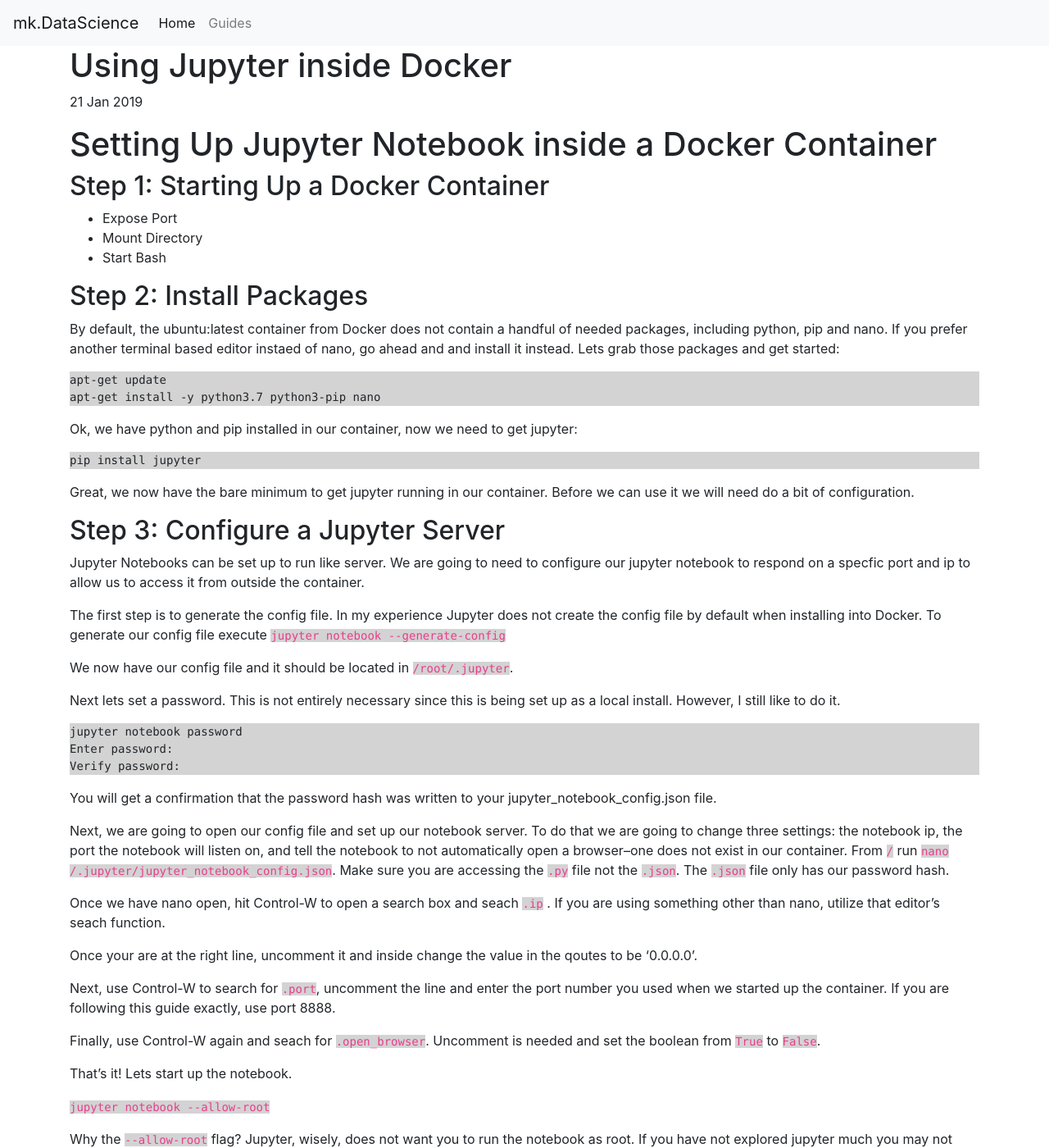
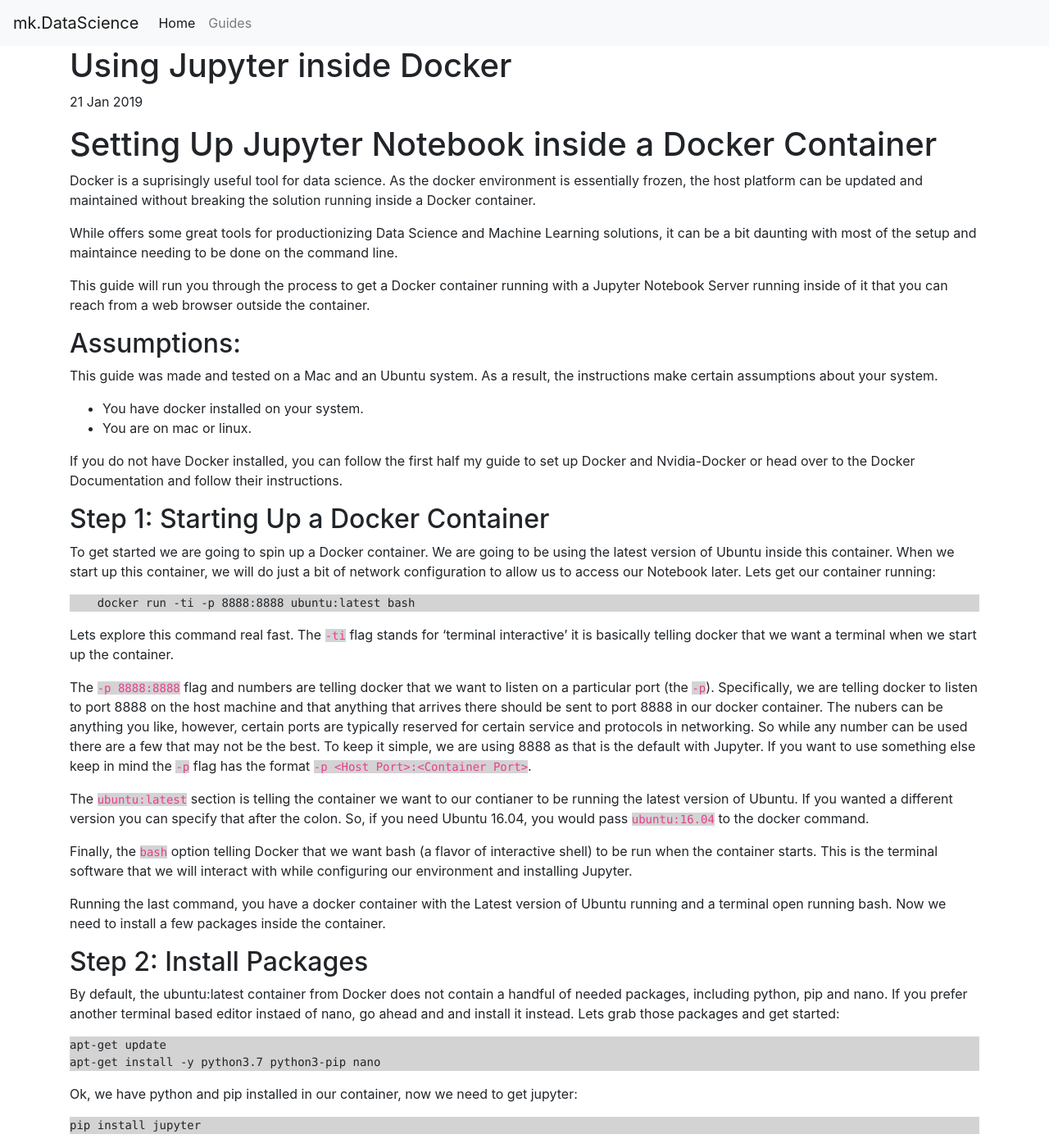
Before and after one commit to MLKrueger1987/mlkrueger1987.github.io, a Jekyll site: the page built from _posts/2019-01-21-Setting-Up-Jupyter-In-Docker.md, in a window 1280 px wide and 1400 px high. Shown: the whole window at 82% size. Built offline with Jekyll 4.4.1, drawn with Linux system fonts in a browser that asks for light colours; nearby versions of some CDN libraries.

Commit message:
finished jupyter guide

````diff
--- a/_posts/2019-01-21-Setting-Up-Jupyter-In-Docker.md
+++ b/_posts/2019-01-21-Setting-Up-Jupyter-In-Docker.md
@@ -4,12 +4,35 @@
 date: 2019-01-21
 ---
 # Setting Up Jupyter Notebook inside a Docker Container
+Docker is a suprisingly useful tool for data science. As the docker environment is essentially frozen, the host platform can be updated and maintained without breaking the solution running inside a Docker container.
 
+While offers some great tools for productionizing Data Science and Machine Learning solutions, it can be a bit daunting with most of the setup and maintaince needing to be done on the command line.
+
+This guide will run you through the process to get a Docker container running with a Jupyter Notebook Server running inside of it that you can reach from a web browser outside the container.
+
+## Assumptions:
+This guide was made and tested on a Mac and an Ubuntu system. As a result, the instructions make certain assumptions about your system.
+
+- You have docker installed on your system.
+- You are on mac or linux.
+
+If you do not have Docker installed, you can follow the first half my guide to set up Docker and Nvidia-Docker or head over to the Docker Documentation and follow their instructions.
 
 ## Step 1: Starting Up a Docker Container
-- Expose Port
-- Mount Directory
-- Start Bash
+To get started we are going to spin up a Docker container. We are going to be using the latest version of Ubuntu inside this container. When we start up this container, we will do just a bit of network configuration to allow us to access our Notebook later. Lets get our container running:
+
+```bash
+    docker run -ti -p 8888:8888 ubuntu:latest bash
+```
+Lets explore this command real fast. The `-ti` flag stands for 'terminal interactive' it is basically telling docker that we want a terminal when we start up the container.
+
+The `-p 8888:8888` flag and numbers are telling docker that we want to listen on a particular port (the `-p`). Specifically, we are telling docker to listen to port 8888 on the host machine and that anything that arrives there should be sent to port 8888 in our docker container. The nubers can be anything you like, however, certain ports are typically reserved for certain service and protocols in networking. So while any number can be used there are a few that may not be the best. To keep it simple, we are using 8888 as that is the default with Jupyter. If you want to use something else keep in mind the `-p` flag has the format `-p <Host Port>:<Container Port>`.
+
+The `ubuntu:latest` section is telling the container we want to our contianer to be running the latest version of Ubuntu. If you wanted a different version you can specify that after the colon. So, if you need Ubuntu 16.04, you would pass `ubuntu:16.04` to the docker command.
+
+Finally, the `bash` option telling Docker that we want bash (a flavor of interactive shell) to be run when the container starts. This is the terminal software that we will interact with while configuring our environment and installing Jupyter.
+
+Running the last command, you have a docker container with the Latest version of Ubuntu running and a terminal open running bash. Now we need to install a few packages inside the container.
 
 
 ## Step 2: Install Packages
````
